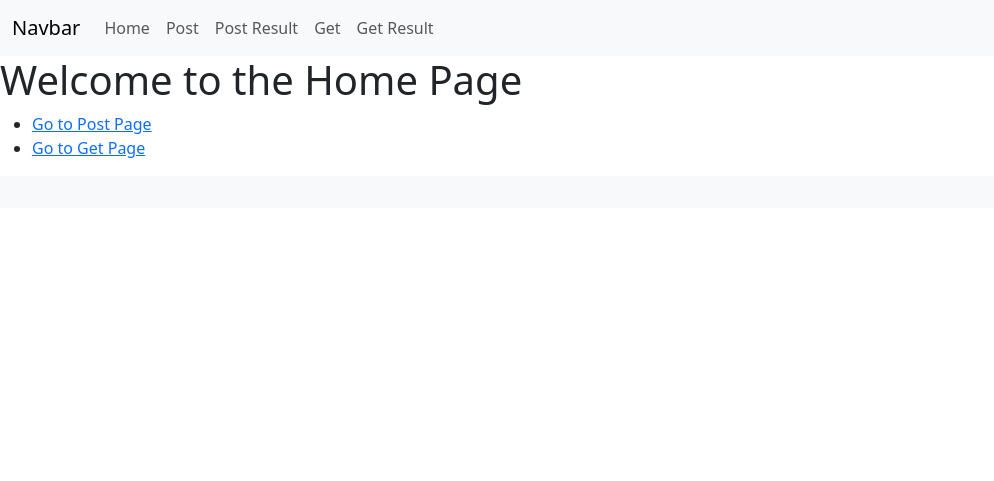
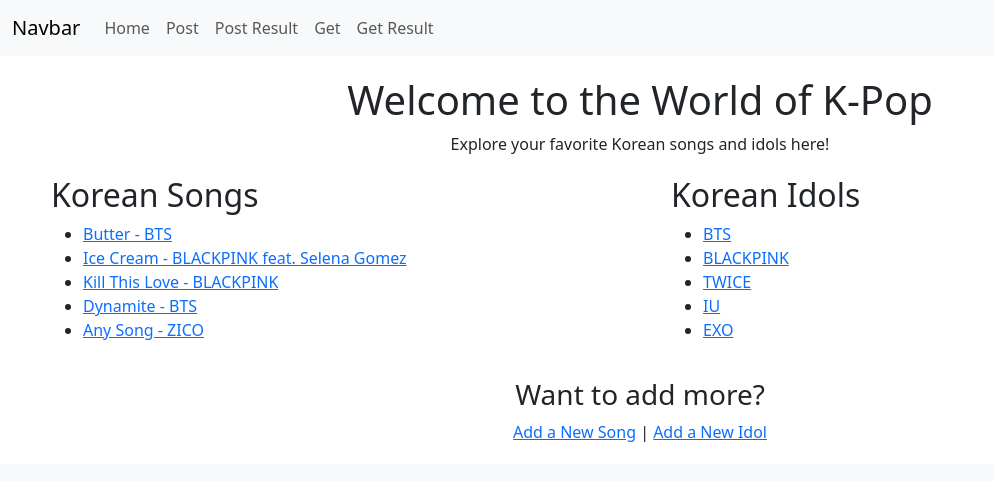
Before and after one commit to tsewang-ghale/hw2, a PHP site: page / in a window 1280 px wide. Shown: the top 481 px of the page, without its empty margins (0-994 px from the left). Run offline with PHP 8.4, Linux system fonts and the light colour scheme.

Commit message:
Update index.php

```diff
--- a/index.php
+++ b/index.php
@@ -1,12 +1,40 @@
 <?php
-$pageTitle = "Home";
+$pageTitle = "Korean Music and Idols";
 include "view_header.php";
 ?>
-    <h1>Welcome to the Home Page</h1>
-    <ul>
-        <li><a href="post.php">Go to Post Page</a></li>
-        <li><a href="get.php">Go to Get Page</a></li>
-    </ul>
+<div style="text-align: center; margin: 20px;">
+    <h1>Welcome to the World of K-Pop</h1>
+    <p>Explore your favorite Korean songs and idols here!</p>
+</div>
+<div style="display: flex; justify-content: space-around; margin: 20px;">
+    <div style="width: 45%; text-align: left;">
+        <h2>Korean Songs</h2>
+        <ul>
+            <li><a href="song.php?song=Butter">Butter - BTS</a></li>
+            <li><a href="song.php?song=Ice_Cream">Ice Cream - BLACKPINK feat. Selena Gomez</a></li>
+            <li><a href="song.php?song=Kill_This_Love">Kill This Love - BLACKPINK</a></li>
+            <li><a href="song.php?song=Dynamite">Dynamite - BTS</a></li>
+            <li><a href="song.php?song=Any_Song">Any Song - ZICO</a></li>
+        </ul>
+    </div>
+    <div style="width: 45%; text-align: left;">
+        <h2>Korean Idols</h2>
+        <ul>
+            <li><a href="idol.php?idol=BTS">BTS</a></li>
+            <li><a href="idol.php?idol=BLACKPINK">BLACKPINK</a></li>
+            <li><a href="idol.php?idol=TWICE">TWICE</a></li>
+            <li><a href="idol.php?idol=IU">IU</a></li>
+            <li><a href="idol.php?idol=EXO">EXO</a></li>
+        </ul>
+    </div>
+</div>
+<div style="text-align: center; margin: 20px;">
+    <h3>Want to add more?</h3>
+    <p>
+        <a href="add_song.php">Add a New Song</a> |
+        <a href="add_idol.php">Add a New Idol</a>
+    </p>
+</div>
 <?php
 include "view_footer.php";
 ?>
```
